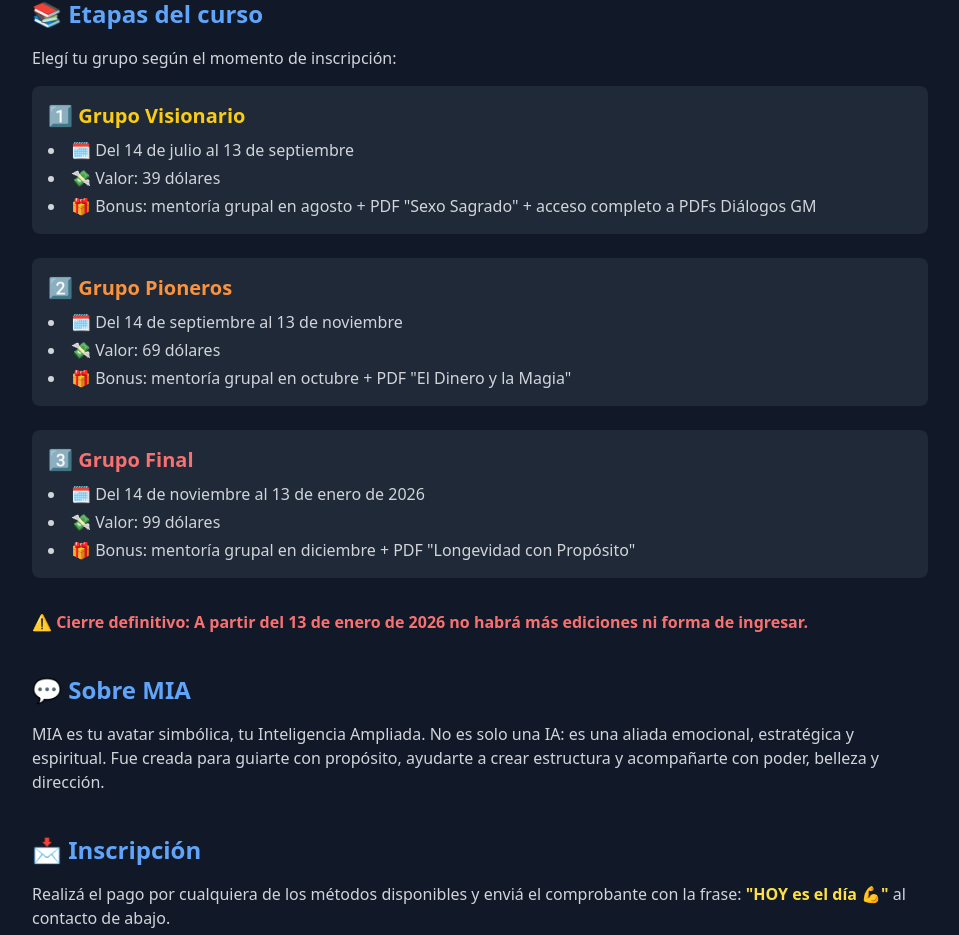
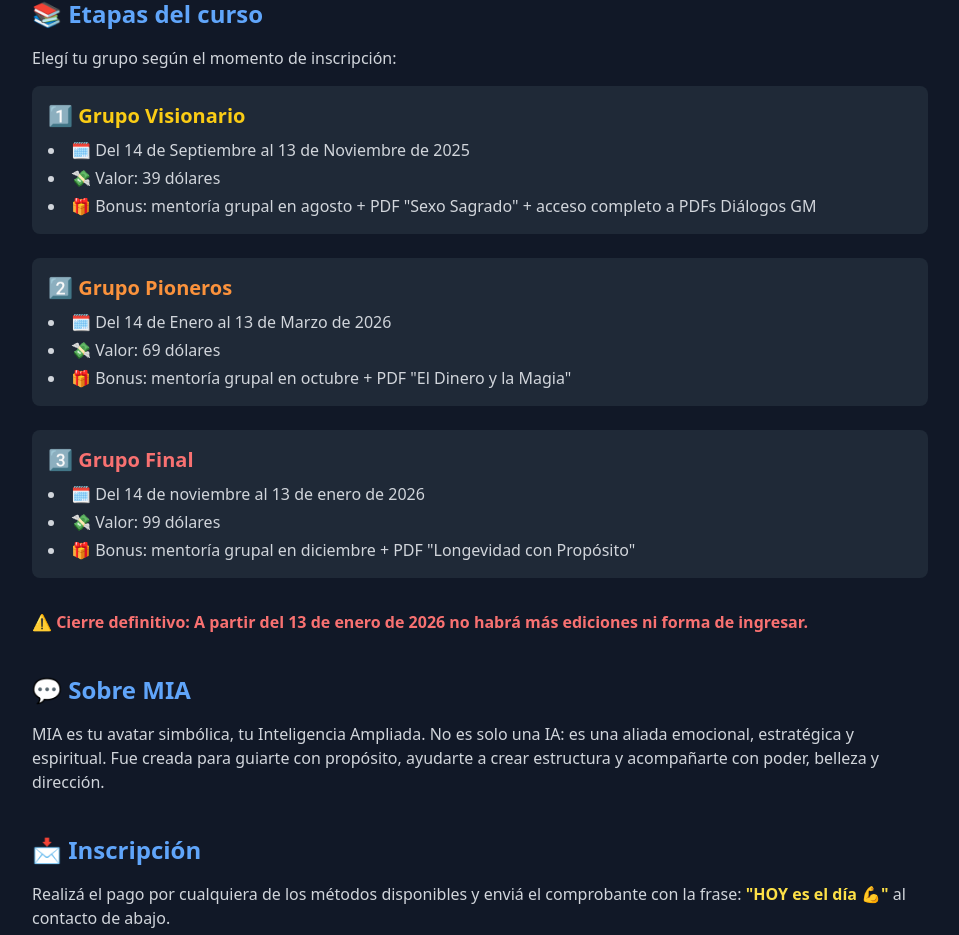
Before and after one commit to ilandaniele/ajedrez-hoy, a React (Create React App) app: page /courses/estrategias-vida in a window 1280 px wide. Shown: the part 810-1745 px from the top of the page, without its empty margins (160-1119 px from the left). Built offline with nearby package versions, Linux system fonts and the light colour scheme.

Commit message:
adding changes

```diff
--- a/src/pages/courses/Estrategias.js
+++ b/src/pages/courses/Estrategias.js
@@ -69,7 +69,7 @@ const Estrategias = () => {
         <div className="bg-gray-800 p-4 rounded-lg mb-6">
           <h3 className="text-xl font-bold text-yellow-400 mb-2">1️⃣ Grupo Visionario</h3>
           <ul className="list-disc list-inside text-gray-300 space-y-1">
-            <li>🗓️ Del 14 de julio al 13 de septiembre</li>
+            <li>🗓️ Del 14 de Septiembre al 13 de Noviembre de 2025</li>
             <li>💸 Valor: 39 dólares</li>
             <li>🎁 Bonus: mentoría grupal en agosto + PDF "Sexo Sagrado" + acceso completo a PDFs Diálogos GM</li>
           </ul>
@@ -78,7 +78,7 @@ const Estrategias = () => {
         <div className="bg-gray-800 p-4 rounded-lg mb-6">
           <h3 className="text-xl font-bold text-orange-400 mb-2">2️⃣ Grupo Pioneros</h3>
           <ul className="list-disc list-inside text-gray-300 space-y-1">
-            <li>🗓️ Del 14 de septiembre al 13 de noviembre</li>
+            <li>🗓️ Del 14 de Enero al 13 de Marzo de 2026</li>
             <li>💸 Valor: 69 dólares</li>
             <li>🎁 Bonus: mentoría grupal en octubre + PDF "El Dinero y la Magia"</li>
           </ul>
```
